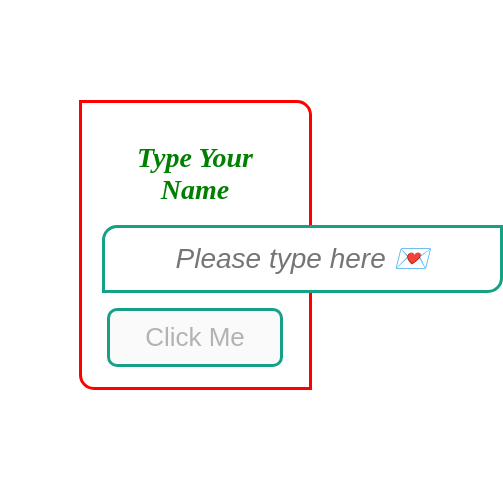
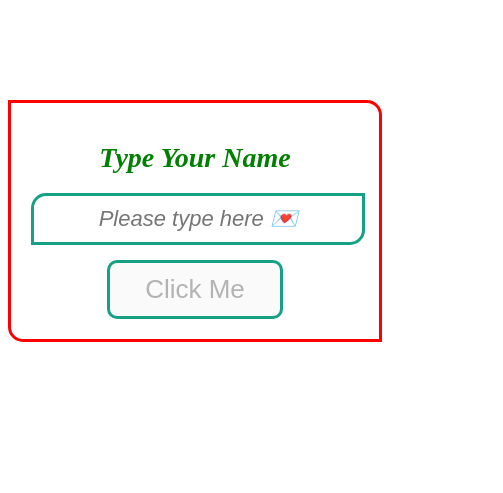
Before and after one commit to Atik074/send, a plain HTML site: page index.html in a window 390 px wide. Shown: the whole page, 503 px wide, since content can reach past the window. Drawn offline with Linux system fonts and the light colour scheme.

Commit message:
responsive

```diff
--- a/index.html
+++ b/index.html
@@ -38,6 +38,18 @@
 
     }
 
+    @media only screen and (max-width: 600px) {
+  div{
+    width: 100%;
+    box-sizing: border-box;
+  }
+  #input-field{
+    width: 100%;
+    padding: 10px 0px;
+    font-size: 22px;
+  }
+}
+
     </style>
 </head>
 <body>
```
